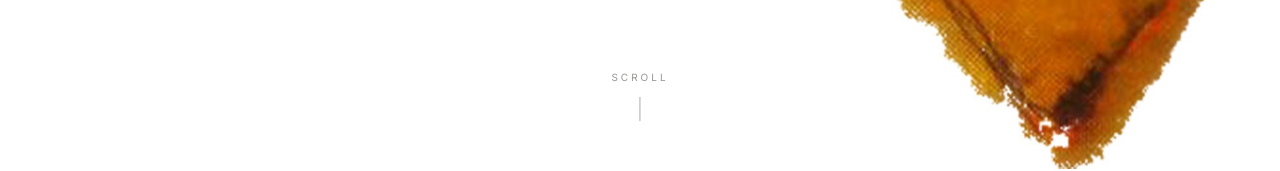
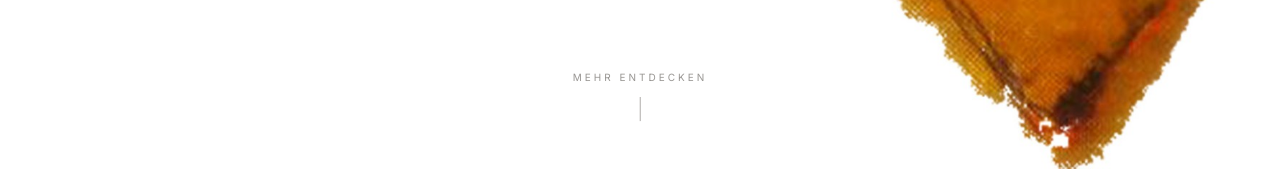
Before and after one commit to pascalsomepanion/Praxis, a Next.js app: page / in a window 1280 px wide. Shown: the part 631-802 px from the top of the page. Built offline with nearby package versions, Linux system fonts and the light colour scheme.

Commit message:
Change 'Scroll' text to 'Mehr Entdecken'

```diff
--- a/src/components/Hero.tsx
+++ b/src/components/Hero.tsx
@@ -73,7 +73,7 @@ function ScrollIndicator() {
         animate={{ opacity: [0.4, 1, 0.4] }}
         transition={{ duration: 2.5, repeat: Infinity, ease: "easeInOut" }}
       >
-        Scroll
+        Mehr Entdecken
       </motion.span>
       <motion.div
         className="h-10 w-px bg-ink-muted/60"
```
